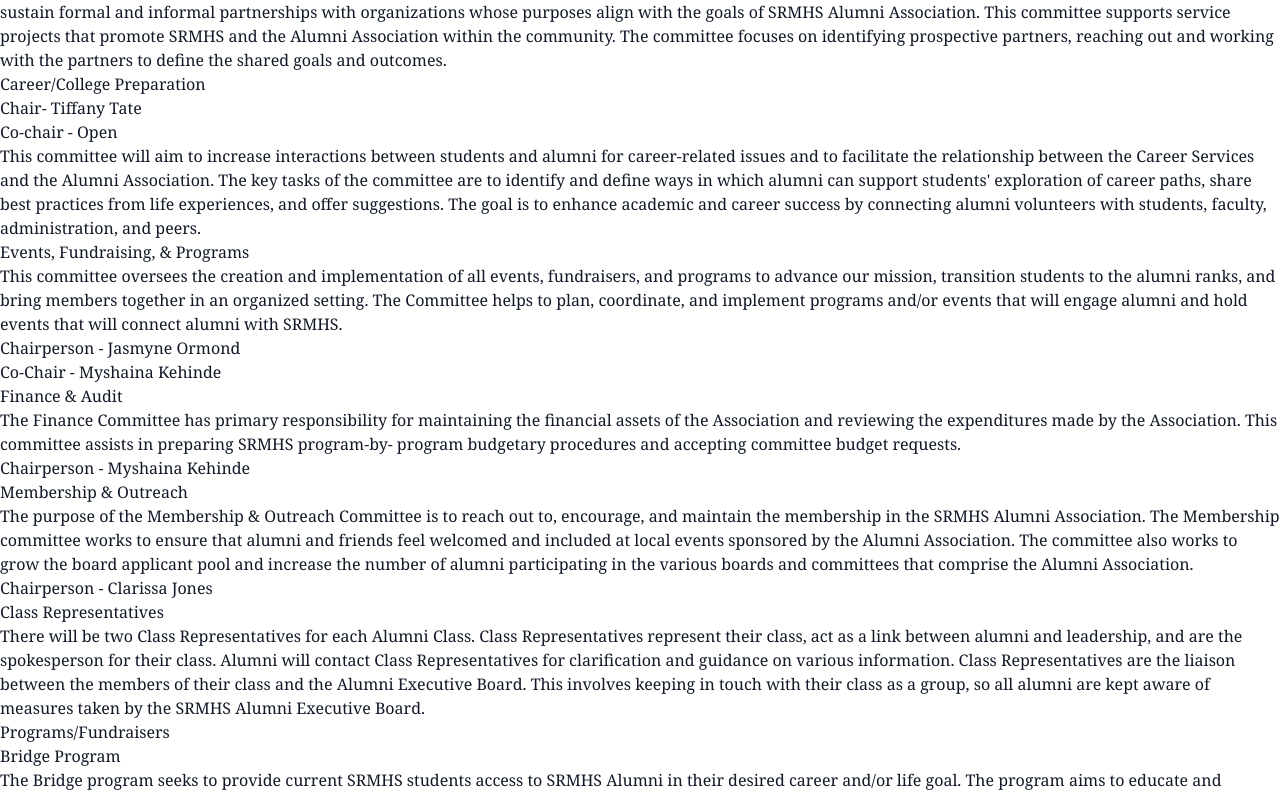
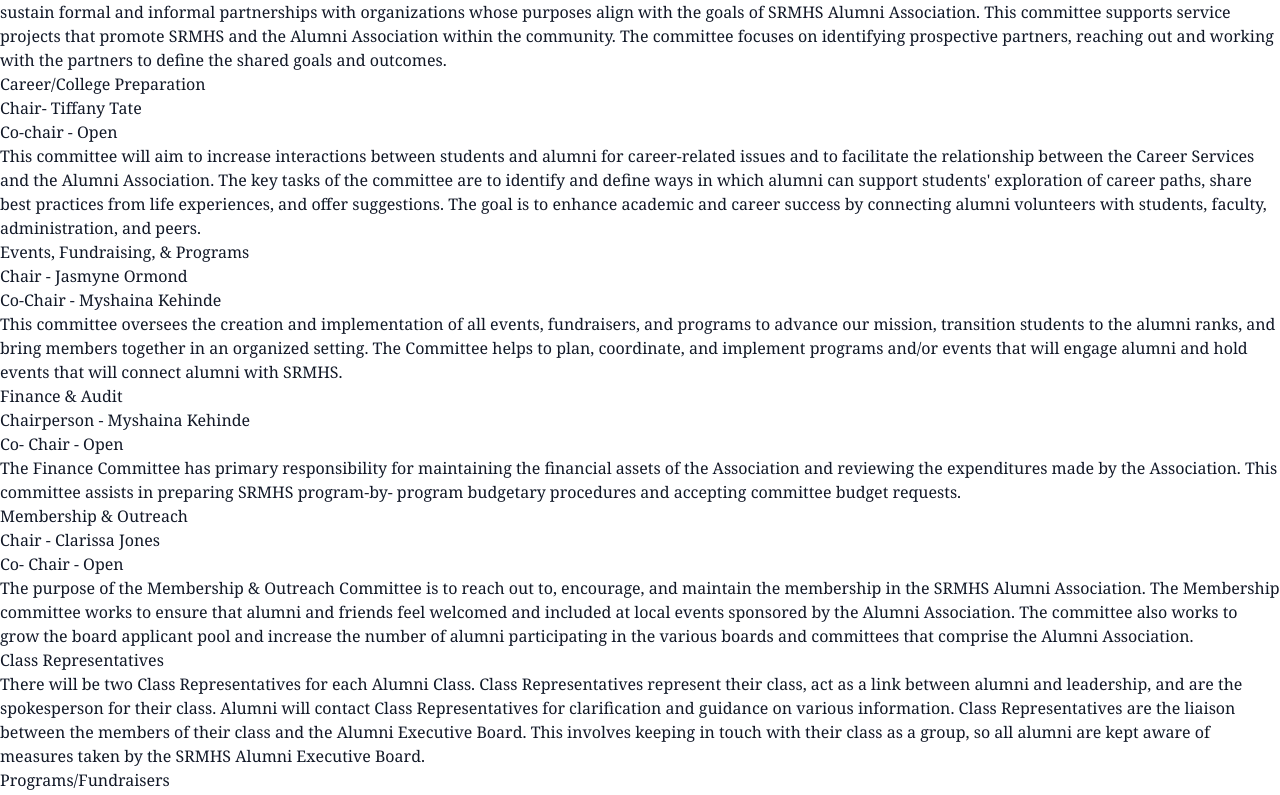
Before and after one commit to philihp/srmhsalumni, a Next.js app: page /engagement in a window 1280 px wide. Shown: the part 595-1390 px from the top of the page. Built offline with nearby package versions, Linux system fonts and the light colour scheme; no server answers; what @tailwindcss/custom-forms, @tailwindcss/typography would draw is missing.

Commit message:
Update engagement.js

```diff
--- a/pages/engagement.js
+++ b/pages/engagement.js
@@ -63,6 +63,8 @@ const Engagement = () => (
 
 
     <h3>Events, Fundraising, &amp; Programs </h3>
+    <p>Chair - Jasmyne Ormond</p>
+    <p>Co-Chair - Myshaina Kehinde</p>
     <p>
       This committee oversees the creation and implementation of all events,
       fundraisers, and programs to advance our mission, transition students to
@@ -71,19 +73,22 @@ const Engagement = () => (
       that will engage alumni and hold events that will connect alumni with
       SRMHS.
     </p>
-    <p>Chairperson - Jasmyne Ormond</p>
-    <p>Co-Chair - Myshaina Kehinde</p>
+
 
     <h3>Finance &amp; Audit</h3>
+    <p>Chairperson - Myshaina Kehinde</p>
+    <p>Co- Chair - Open</p>
     <p>
       The Finance Committee has primary responsibility for maintaining the
       financial assets of the Association and reviewing the expenditures made by
       the Association. This committee assists in preparing SRMHS program-by-
       program budgetary procedures and accepting committee budget requests.
     </p>
-    <p>Chairperson - Myshaina Kehinde</p>
+
 
     <h3>Membership &amp; Outreach</h3>
+    <p>Chair - Clarissa Jones</p>
+    <p>Co- Chair - Open</p>
     <p>
       The purpose of the Membership &amp; Outreach Committee is to reach out to,
       encourage, and maintain the membership in the SRMHS Alumni Association.
@@ -93,7 +98,7 @@ const Engagement = () => (
       number of alumni participating in the various boards and committees that
       comprise the Alumni Association.
     </p>
-    <p>Chairperson - Clarissa Jones</p>
+
 
     <h2>Class Representatives</h2>
     <p>
```
